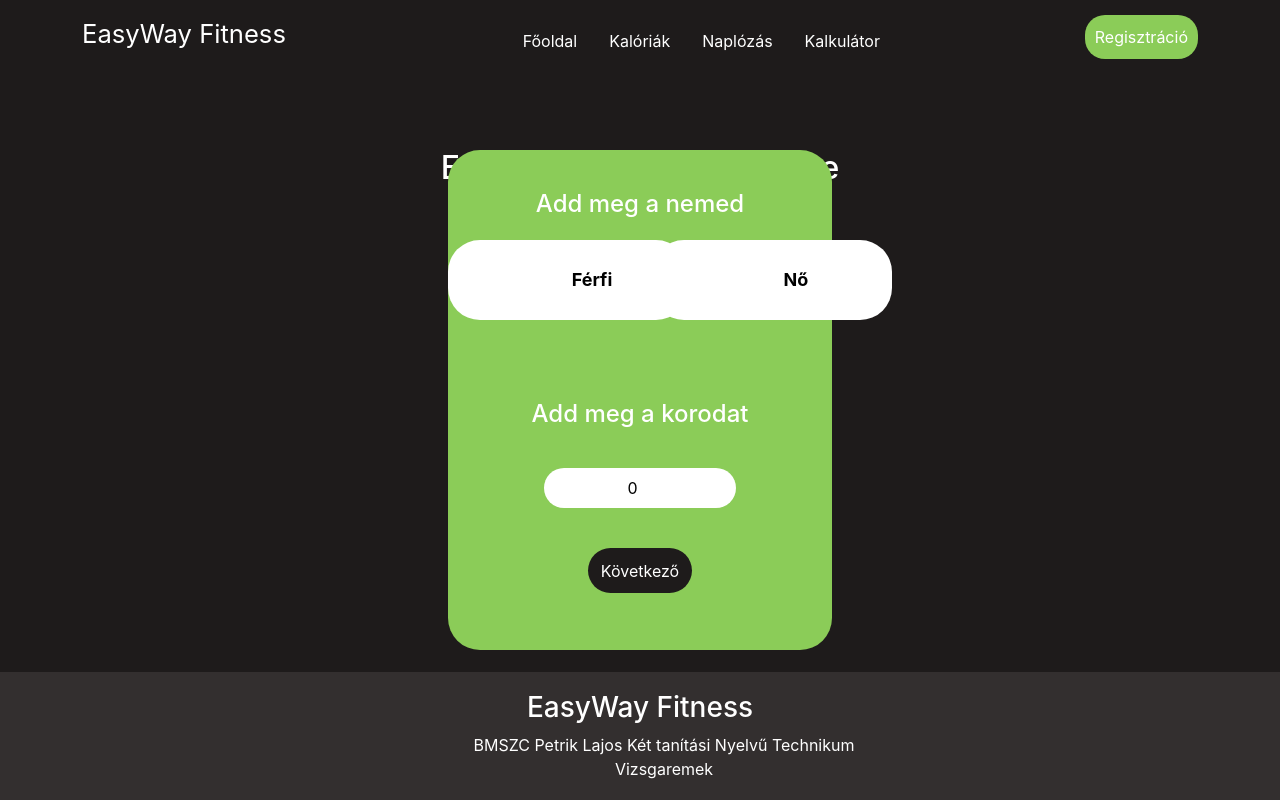
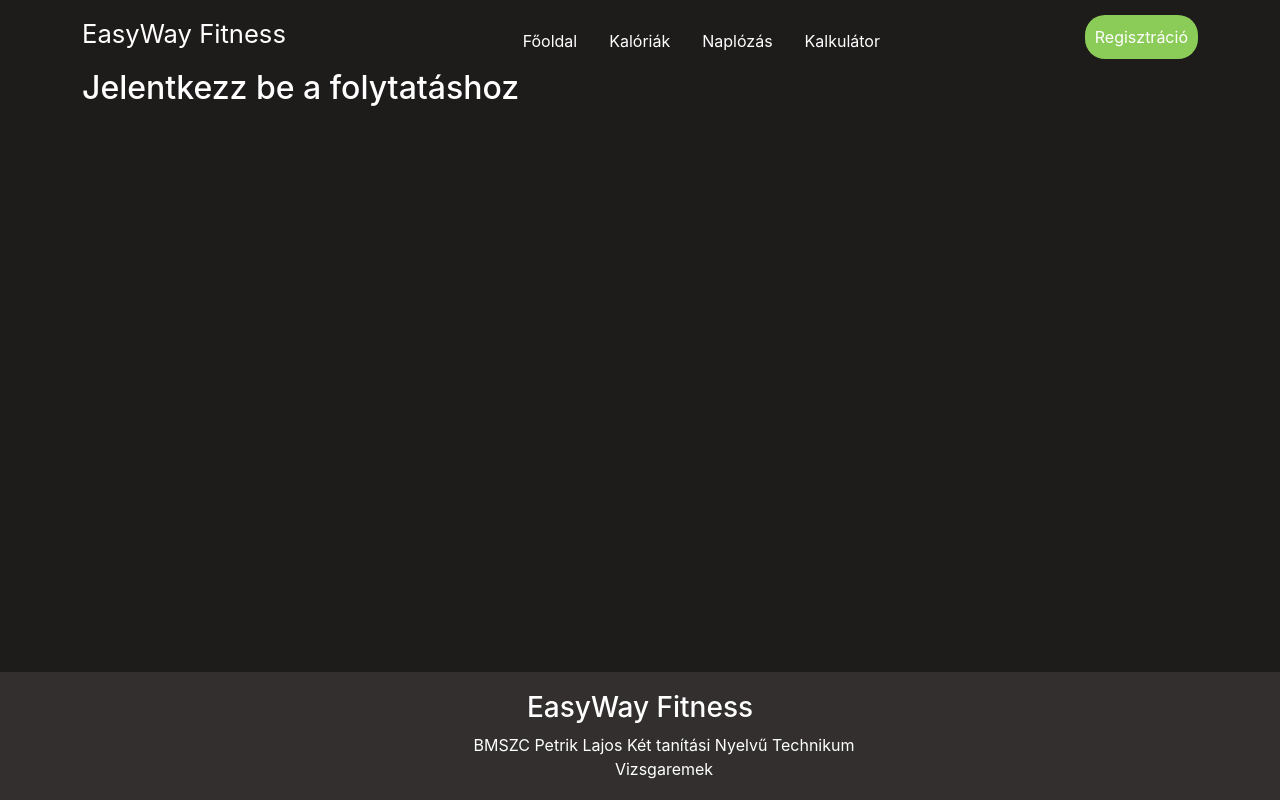
Before and after one commit to dkotai66/Vizsgaremek_FrontEnd, a React (Create React App) app in the folder easywayfitness/: page /Calculator in a window 1280 px wide. Built offline with nearby package versions, Linux system fonts and the light colour scheme.

Commit message:
ki es bejelentkezes mukodik, kalkulator bejelentkezeshez kotve

```diff
--- a/easywayfitness/src/components/calculator.tsx
+++ b/easywayfitness/src/components/calculator.tsx
@@ -24,6 +24,8 @@ interface State {
     regProtein: number;
     regCarbohydrate: number;
     regFat: number;
+    login: boolean;
+    token: string;
 }
 
 interface lifeStyle {
@@ -68,6 +70,25 @@ export default class Calculator extends Component<{}, State> {
             regProtein: 0,
             regCarbohydrate: 0,
             regFat: 0,
+            login: false,
+            token: ''
+        }
+    }
+
+    componentDidMount() {
+        let loggedIn = document.getElementById('loggedInPage') as HTMLDivElement;
+        let loggedInFalse = document.getElementById('loggedInPageFalse') as HTMLDivElement;
+        let tokenValue = localStorage.getItem('token') || '';
+        this.setState({token:tokenValue})
+        console.log(tokenValue)
+        if(tokenValue !== ''){
+            this.setState({login: true})
+            loggedIn.style.display = 'block';
+            loggedInFalse.style.display = 'none';
+
+        }else if(tokenValue === '') {
+            loggedIn.style.display = 'none';
+            loggedInFalse.style.display = 'block';
         }
     }
 
@@ -169,60 +190,60 @@ export default class Calculator extends Component<{}, State> {
             regResultWorkout: "",
         });
 
-        if(regGender == 'Male') {
-            if(regDiet_plan == 'weightGain') {
-                if(regLifestyle == 'fewActivity'){
+        if(regGender === 'Male') {
+            if(regDiet_plan === 'weightGain') {
+                if(regLifestyle === 'fewActivity'){
                     regBMR = Math.round(70+(13.7*regWeight)+(5*regHeight)-(6.8*regAge));
                     regTMR = Math.round(regBMR*1.2);
                 }
-                if(regLifestyle == 'normalActivity'){
+                if(regLifestyle === 'normalActivity'){
                     regBMR = Math.round(70+(13.7*regWeight)+(5*regHeight)-(6.8*regAge));
                     regTMR = Math.round(regBMR*1.4);
                 }
-                if(regLifestyle == 'lotActivity'){
+                if(regLifestyle === 'lotActivity'){
                     regBMR = Math.round(70+(13.7*regWeight)+(5*regHeight)-(6.8*regAge));
                     regTMR = Math.round(regBMR*2);
                 }
             }
 
-            if(regDiet_plan == 'weightLoss') {
-                if(regLifestyle == 'fewActivity'){
+            if(regDiet_plan === 'weightLoss') {
+                if(regLifestyle === 'fewActivity'){
                     regBMR = Math.round(63.20+(13.7*regWeight)+(5*regHeight)-(6.8*regAge));
                     regTMR = Math.round(regBMR*1.2);
                 }
-                if(regLifestyle == 'normalActivity'){
+                if(regLifestyle === 'normalActivity'){
                     regBMR = Math.round(63.20+(13.7*regWeight)+(5*regHeight)-(6.8*regAge));
                     regTMR = Math.round(regBMR*1.4);
                 }
-                if(regLifestyle == 'lotActivity'){
+                if(regLifestyle === 'lotActivity'){
                     regBMR = Math.round(63.20+(13.7*regWeight)+(5*regHeight)-(6.8*regAge));
                     regTMR = Math.round(regBMR*2);
                 }
             }
-            if(regDiet_plan == 'thinning') {
-                if(regLifestyle == 'fewActivity'){
+            if(regDiet_plan === 'thinning') {
+                if(regLifestyle === 'fewActivity'){
                     regBMR = Math.round(66+(13.7*regWeight)+(5*regHeight)-(6.8*regAge));
                     regTMR = Math.round(regBMR*1.2);
                 }
-                if(regLifestyle == 'normalActivity'){
+                if(regLifestyle === 'normalActivity'){
                     regBMR = Math.round(66+(13.7*regWeight)+(5*regHeight)-(6.8*regAge));
                     regTMR = Math.round(regBMR*1.4);
                 }
-                if(regLifestyle == 'lotActivity'){
+                if(regLifestyle === 'lotActivity'){
                     regBMR = Math.round(66+(13.7*regWeight)+(5*regHeight)-(6.8*regAge));
                     regTMR = Math.round(regBMR*2);
                 }
             }
-            if(regWater_consume == 'lessThanOneLiter') {
+            if(regWater_consume === 'lessThanOneLiter') {
                 regResultWater = 'Fogyassz több vizet, férfiaknál napi 2.5l a minimum';
             }
-            if(regWater_consume == 'oneTwoliter') {
+            if(regWater_consume === 'oneTwoliter') {
                 regResultWater = 'Fogyassz több vizet, férfiaknál napi 2.5l a minimum';
             }
-            if(regWater_consume == 'threeFourliter') {
+            if(regWater_consume === 'threeFourliter') {
                 regResultWater = 'A vízfogyasztásod ideális';
             }
-            if(regWater_consume == 'moreThanFourLiter') {
+            if(regWater_consume === 'moreThanFourLiter') {
                 regResultWater = 'A vízfogyasztásod kicsivel több az ideálisnál';
             }
             this.setState({regResultProtein: 'A fehérje igényed: '  + regWeight*2 + ' gr'});
@@ -230,60 +251,60 @@ export default class Calculator extends Component<{}, State> {
             this.setState({regResultFat: 'A zsír igényed: '  + regBMR*0.2 + ' gr'});
         }
 
-        if(regGender == 'Female') {
-            if(regDiet_plan == 'weightGain') {
-                if(regLifestyle == 'fewActivity'){
+        if(regGender === 'Female') {
+            if(regDiet_plan === 'weightGain') {
+                if(regLifestyle === 'fewActivity'){
                     regBMR = Math.round(57+(13.7*regWeight)+(5*regHeight)-(6.8*regAge));
                     regTMR = Math.round(regBMR*1.2);
                 }
-                if(regLifestyle == 'normalActivity'){
+                if(regLifestyle === 'normalActivity'){
                     regBMR = Math.round(57+(13.7*regWeight)+(5*regHeight)-(6.8*regAge));
                     regTMR = Math.round(regBMR*1.4);
                 }
-                if(regLifestyle == 'lotActivity'){
+                if(regLifestyle === 'lotActivity'){
                     regBMR = 60+(13.7*regWeight)+(5*regHeight)-(6.8*regAge);
                     regTMR = Math.round(regBMR*2);
                 }
             }
 
-            if(regDiet_plan == 'weightLoss') {
-                if(regLifestyle == 'fewActivity'){
+            if(regDiet_plan === 'weightLoss') {
+                if(regLifestyle === 'fewActivity'){
                     regBMR = Math.round(50.20+(13.7*regWeight)+(5*regHeight)-(6.8*regAge));
                     regTMR = Math.round(regBMR*1.2);
                 }
-                if(regLifestyle == 'normalActivity'){
+                if(regLifestyle === 'normalActivity'){
                     regBMR = Math.round(50.20+(13.7*regWeight)+(5*regHeight)-(6.8*regAge));
                     regTMR = Math.round(regBMR*1.4);
                 }
-                if(regLifestyle == 'lotActivity'){
+                if(regLifestyle === 'lotActivity'){
                     regBMR = Math.round(50.20+(13.7*regWeight)+(5*regHeight)-(6.8*regAge));
                     regTMR = Math.round(regBMR*2);
                 }
             }
-            if(regDiet_plan == 'thinning') {
-                if(regLifestyle == 'fewActivity'){
+            if(regDiet_plan === 'thinning') {
+                if(regLifestyle === 'fewActivity'){
                     regBMR = Math.round(50.20+(13.7*regWeight)+(5*regHeight)-(6.8*regAge));
                     regTMR = Math.round(regBMR*1.2);
                 }
-                if(regLifestyle == 'normalActivity'){
+                if(regLifestyle === 'normalActivity'){
                     regBMR = Math.round(50.20+(13.7*regWeight)+(5*regHeight)-(6.8*regAge));
                     regTMR = regBMR*1.4;
                 }
-                if(regLifestyle == 'lotActivity'){
+                if(regLifestyle === 'lotActivity'){
                     regBMR = Math.round(50.20+(13.7*regWeight)+(5*regHeight)-(6.8*regAge));
                     regTMR = Math.round(regBMR*2);
                 }
             }
-            if(regWater_consume == 'lessThanOneLiter') {
+            if(regWater_consume === 'lessThanOneLiter') {
                 regResultWater = 'Fogyassz több vizet, nőknél napi 2l a minimum';
             }
-            if(regWater_consume == 'oneTwoliter') {
+            if(regWater_consume === 'oneTwoliter') {
                 regResultWater = 'A vízfogyasztásod 2 liter esetén ideális';
             }
-            if(regWater_consume == 'threeFourliter') {
+            if(regWater_consume === 'threeFourliter') {
                 regResultWater = 'A vízfogyasztásod kicsivel több az ideálisnál';
             }
-            if(regWater_consume == 'moreThanFourLiter') {
+            if(regWater_consume === 'moreThanFourLiter') {
                 regResultWater = 'A vízfogyasztásod kicsivel több az ideálisnál';
             }
             this.setState({regResultProtein: 'A fehérje igényed: '  + regWeight*1.5 + ' gr'});
@@ -291,21 +312,21 @@ export default class Calculator extends Component<{}, State> {
             this.setState({regResultFat: 'A zsír igényed: '  + regBMR*0.4 + ' gr'});
         }
 
-        if(regLook == 'ectomorph' && regDiet_plan == 'weightGain') {
+        if(regLook === 'ectomorph' && regDiet_plan === 'weightGain') {
             regResultWorkout = 'Nehéz súlyzós edzés javasolt, kevés ismétlés számmal';
         }
-        if(regLook == 'mesomorph') {
+        if(regLook === 'mesomorph') {
             regResultWorkout = 'Átlagos, testsúlyos, vagy súlyzós edzést is választhatsz';
         }
-        if(regLook == 'endomorph' && regDiet_plan == 'weightLoss' || regDiet_plan == 'thinning') {
+        if(regLook === 'endomorph' && regDiet_plan === 'weightLoss' || regDiet_plan === 'thinning') {
             regResultWorkout = 'Saját testsúlyos, illetve kis súlyokkal való sok ismétlés edzés javasolt';
         }
 
-        if(regDiet_plan == 'weightGain' && regWeight > regWeight_goal ) {
+        if(regDiet_plan === 'weightGain' && regWeight > regWeight_goal ) {
             alert('Tömeg növelést választottál, de az aktuális súlyod nagyobb mint az álomsúlyod')
             window.location.reload();
         }
-        if(regDiet_plan == 'weightLoss' && regWeight < regWeight_goal ) {
+        if(regDiet_plan === 'weightLoss' && regWeight < regWeight_goal ) {
             alert('Fogyást választottál, de az aktuális súlyod kevesebb mint az álomsúlyod')
             window.location.reload();
         }
@@ -325,9 +346,15 @@ export default class Calculator extends Component<{}, State> {
             alert('Sajnáljuk, az általad megadott testmagasságra nem alkalmas kalkulátorunk')
             window.location.reload();
         }
-        if(regLook=='nothing') {
+        if(regLook==='nothing') {
             alert('válasz érvényes választ ')
             window.location.reload();
+        }
+
+        if(this.state.login === true) {
+            alert('folytathatod')
+        }else {
+            alert('jelentkezzbe')
         }
 
         this.setState({regResultKcal: 'Az átlagos kalória igényed: ' + regTMR});
@@ -351,7 +378,8 @@ export default class Calculator extends Component<{}, State> {
             <body className='mainContainer'>
             <div className="container">
             <Header />
-                    <h2 id="calculatorTitle">EasyWay Fitness kérdőíve</h2>
+            <div id="loggedInPage">
+                <h2 id="calculatorTitle">EasyWay Fitness kérdőíve</h2>
                     <div className="formContainer">
                         <form id="personalInformations">
                             <h4 id="ageTitle">Add meg a nemed</h4>
@@ -451,9 +479,13 @@ export default class Calculator extends Component<{}, State> {
                                     </div>
                                 </div>
                             </div>
-
                         </form>
                     </div>
+            </div>
+            <div id="loggedInPageFalse">
+                <h2>Jelentkezz be a folytatáshoz</h2>
+            </div>
+
                 </div>
             </body>
             <footer>
```
Also changed, not shown: easywayfitness/src/components/SignUpSignIn.tsx (+5 -11 lines).
